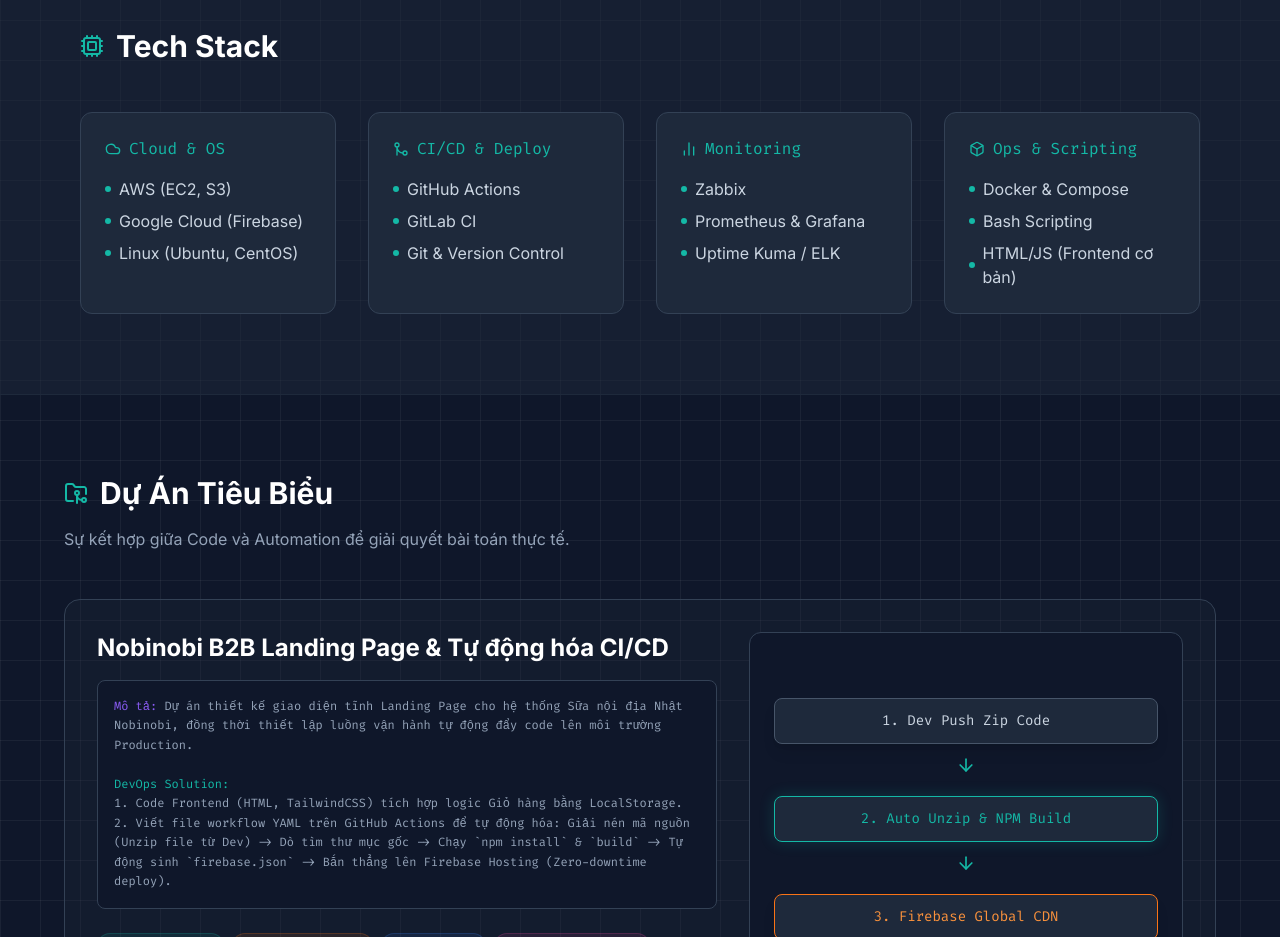
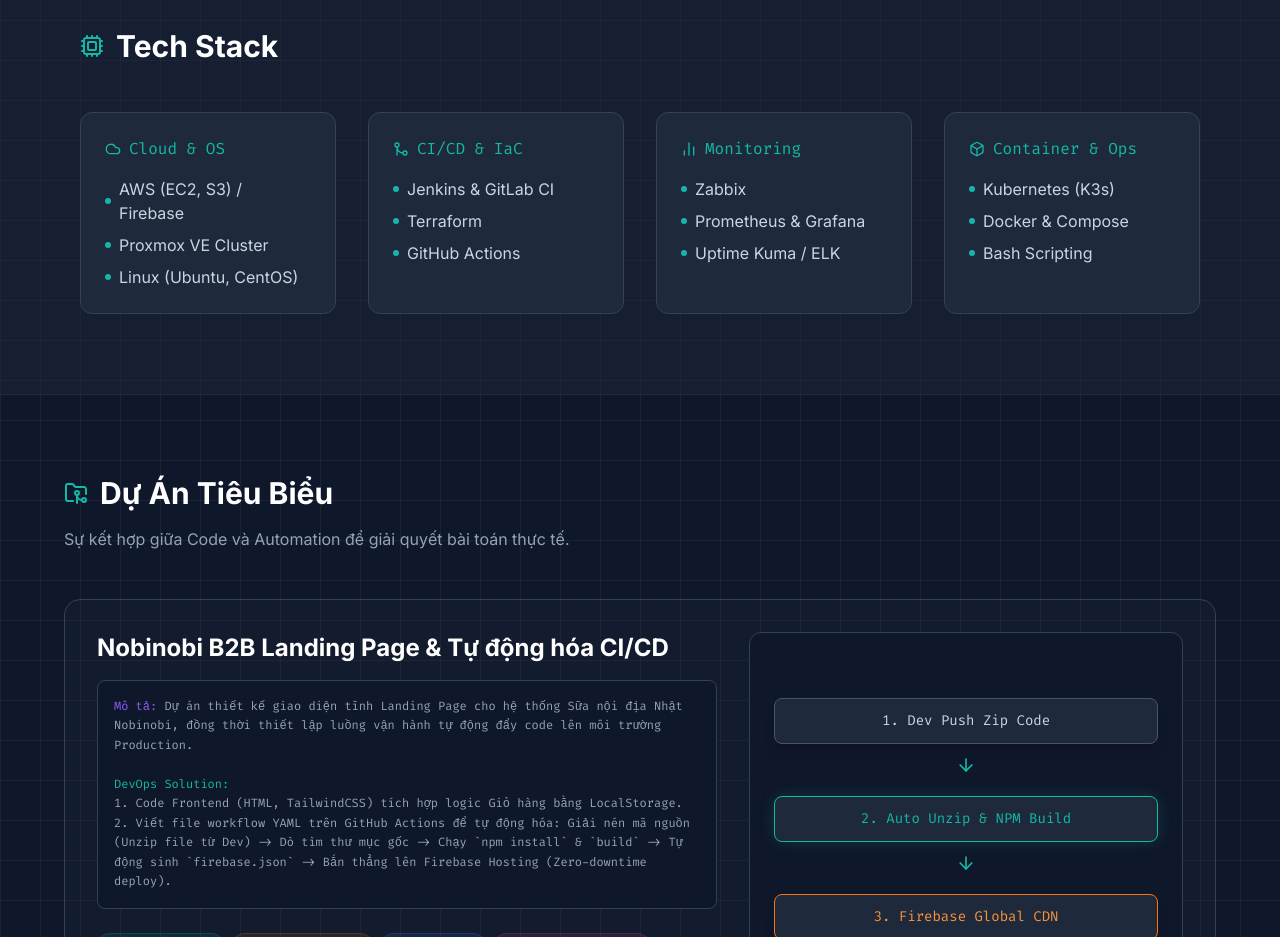
Before and after one commit to vinhdao2558/porfolio_vinhdao, a plain HTML site: page index.html in a window 1280 px wide. Shown: the part 1500-2437 px from the top of the page. Drawn offline with nearby package versions, Linux system fonts and the light colour scheme.

Commit message:
Update index.html

```diff
--- a/index.html
+++ b/index.html
@@ -192,19 +192,19 @@
                 <div class="bg-slate-800 p-6 rounded-xl border border-slate-700 hover:border-primary/50 transition">
                     <h3 class="font-mono text-primary mb-4 flex items-center gap-2"><i data-lucide="cloud" class="w-4 h-4"></i> Cloud & OS</h3>
                     <ul class="space-y-2 text-slate-300">
-                        <li class="flex items-center gap-2"><div class="w-1.5 h-1.5 rounded-full bg-primary"></div> AWS (EC2, S3)</li>
-                        <li class="flex items-center gap-2"><div class="w-1.5 h-1.5 rounded-full bg-primary"></div> Google Cloud (Firebase)</li>
+                        <li class="flex items-center gap-2"><div class="w-1.5 h-1.5 rounded-full bg-primary"></div> AWS (EC2, S3) / Firebase</li>
+                        <li class="flex items-center gap-2"><div class="w-1.5 h-1.5 rounded-full bg-primary"></div> Proxmox VE Cluster</li>
                         <li class="flex items-center gap-2"><div class="w-1.5 h-1.5 rounded-full bg-primary"></div> Linux (Ubuntu, CentOS)</li>
                     </ul>
                 </div>
 
-                <!-- Cụm CI/CD -->
+                <!-- Cụm CI/CD & IaC -->
                 <div class="bg-slate-800 p-6 rounded-xl border border-slate-700 hover:border-primary/50 transition">
-                    <h3 class="font-mono text-primary mb-4 flex items-center gap-2"><i data-lucide="git-merge" class="w-4 h-4"></i> CI/CD & Deploy</h3>
+                    <h3 class="font-mono text-primary mb-4 flex items-center gap-2"><i data-lucide="git-merge" class="w-4 h-4"></i> CI/CD & IaC</h3>
                     <ul class="space-y-2 text-slate-300">
+                        <li class="flex items-center gap-2"><div class="w-1.5 h-1.5 rounded-full bg-primary"></div> Jenkins & GitLab CI</li>
+                        <li class="flex items-center gap-2"><div class="w-1.5 h-1.5 rounded-full bg-primary"></div> Terraform</li>
                         <li class="flex items-center gap-2"><div class="w-1.5 h-1.5 rounded-full bg-primary"></div> GitHub Actions</li>
-                        <li class="flex items-center gap-2"><div class="w-1.5 h-1.5 rounded-full bg-primary"></div> GitLab CI</li>
-                        <li class="flex items-center gap-2"><div class="w-1.5 h-1.5 rounded-full bg-primary"></div> Git & Version Control</li>
                     </ul>
                 </div>
 
@@ -220,11 +220,11 @@
 
                 <!-- Cụm Container & Script -->
                 <div class="bg-slate-800 p-6 rounded-xl border border-slate-700 hover:border-primary/50 transition">
-                    <h3 class="font-mono text-primary mb-4 flex items-center gap-2"><i data-lucide="box" class="w-4 h-4"></i> Ops & Scripting</h3>
+                    <h3 class="font-mono text-primary mb-4 flex items-center gap-2"><i data-lucide="box" class="w-4 h-4"></i> Container & Ops</h3>
                     <ul class="space-y-2 text-slate-300">
+                        <li class="flex items-center gap-2"><div class="w-1.5 h-1.5 rounded-full bg-primary"></div> Kubernetes (K3s)</li>
                         <li class="flex items-center gap-2"><div class="w-1.5 h-1.5 rounded-full bg-primary"></div> Docker & Compose</li>
                         <li class="flex items-center gap-2"><div class="w-1.5 h-1.5 rounded-full bg-primary"></div> Bash Scripting</li>
-                        <li class="flex items-center gap-2"><div class="w-1.5 h-1.5 rounded-full bg-primary"></div> HTML/JS (Frontend cơ bản)</li>
                     </ul>
                 </div>
             </div>
```
